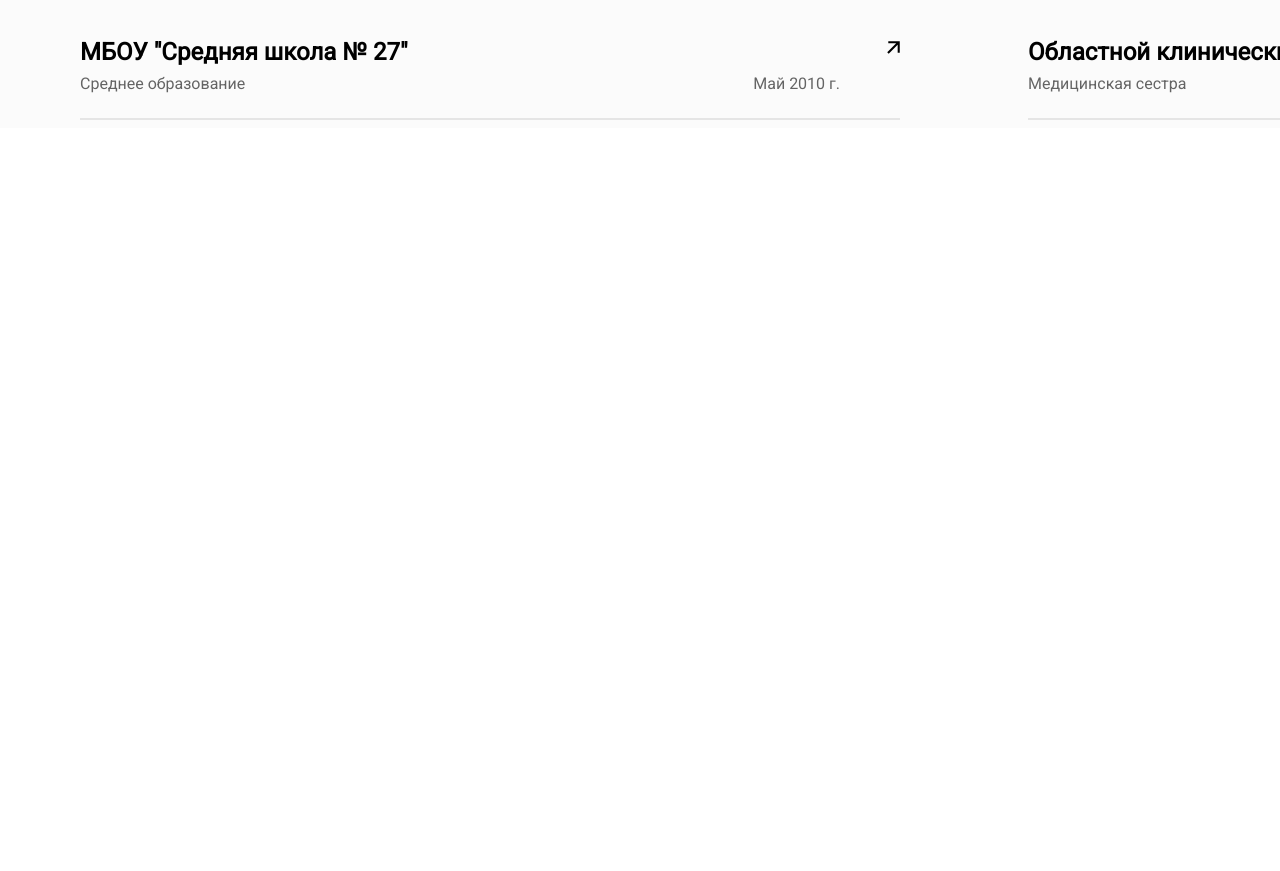
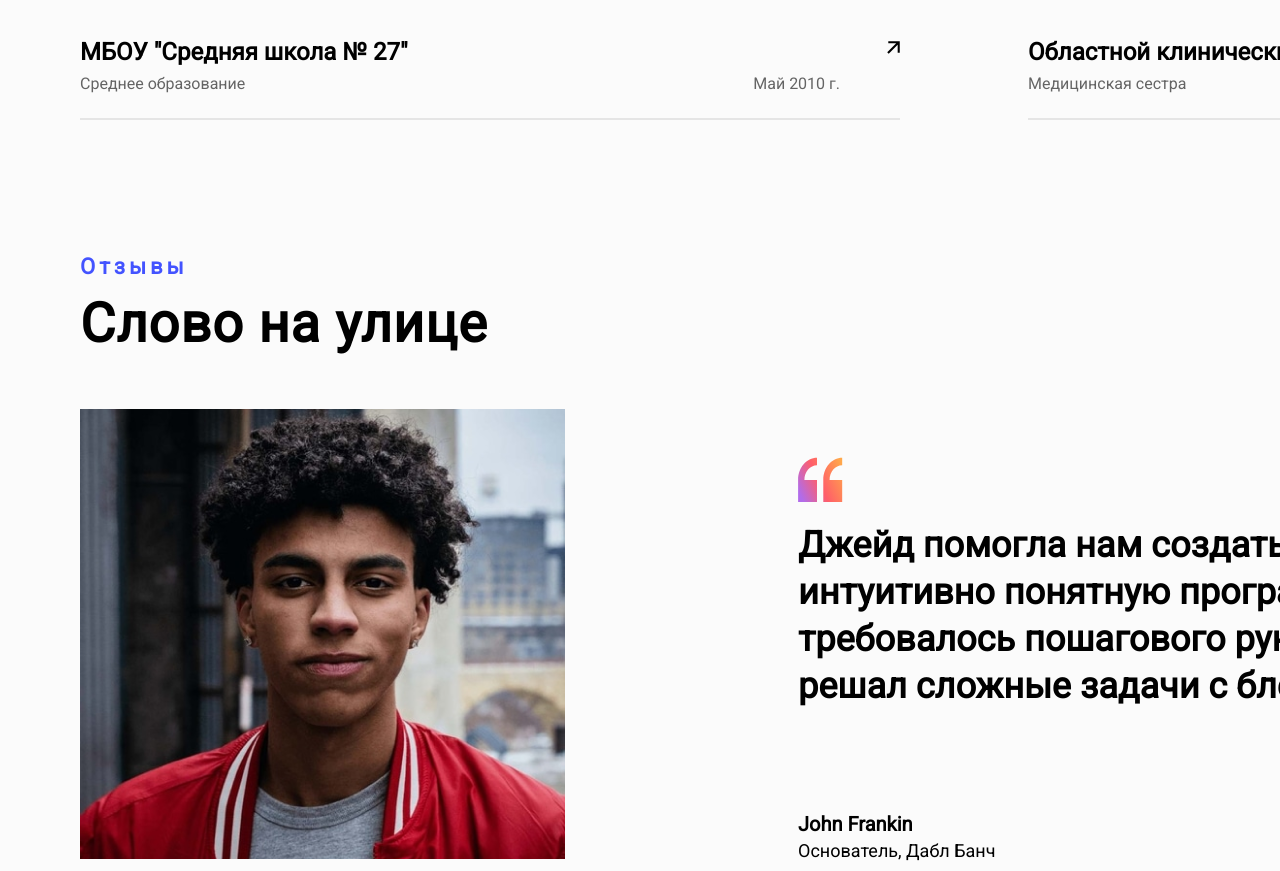
Before and after one commit to Roman4egs1994/ReactMassage, a React (Create React App) app: page / in a window 1280 px wide. Shown: the part 5680-6551 px from the top of the page. Before the commit the page ends 5808 px from the top, so only its background shows below. Built offline with nearby package versions, Linux system fonts and the light colour scheme.

Commit message:
added view

```diff
--- a/src/App.css
+++ b/src/App.css
@@ -692,3 +692,102 @@ body , html, h1, h2, h3, h4, h5, h6 , p, ul, img, div {
     line-height: 21px;
     color: rgba(0, 0, 0, 0.6);
 }
+
+.testimonials {
+    background-color: var(--background-light-part);
+    padding: 8em 2em 0.5em 5em;
+}
+
+.testimonials_name_title {
+    font-size: 22px;
+    font-weight: 700;
+    line-height: 22px;
+    letter-spacing: 4px;
+    text-align: left;
+    color: #4353FF;
+}
+
+.testimonails_discr{
+    padding: 1em 0em 0em 0em;
+}
+
+.testimonails_discr_part {
+    font-style: normal;
+    font-weight: 700;
+    font-size: 54px;
+    line-height: 59px;
+    letter-spacing: 1px;
+    color: #000000;
+}
+
+.review{
+    display: flex;
+    justify-content: space-between;
+    padding: 3.5em 0em 0em 0em;
+}
+
+.review_right {
+    width: 1050px;
+    margin-top: 3em;
+}
+
+.review_discription {
+    padding: 1em 15em 0em 0em;
+}
+
+.review_discr {
+    font-style: normal;
+    font-weight: 700;
+    font-size: 36px;
+    line-height: 47px
+}
+
+.review_bottom_flex {
+    display: flex;
+    justify-content: space-between;
+    align-items:flex-end;
+}
+
+.review_FIO {
+    padding: 6.5em 0em 0em 0em;
+}
+
+.FIO {
+    font-style: normal;
+    font-weight: 700;
+    font-size: 20px;
+    line-height: 20px;
+}
+
+.job_fio {
+    padding: 0.5em 0em 0em 0em;
+}
+
+.name_job {
+    font-style: normal;
+    font-weight: 400;
+    font-size: 18px;
+    line-height: 18px;
+}
+
+.castom_nav_prew__two {
+    cursor: pointer;
+    font-size: 30px;
+    width: 40px;
+    height: 43px;
+    color: rgb(255, 255, 255);
+    border: 2px solid black;
+    padding: 0px 13px;
+    background-color: #000000;
+}
+
+.castom_nav_next__two {
+    cursor: pointer;
+    font-size: 30px;
+    width: 40px;
+    height: 43px;
+    color: rgb(255, 255, 255);
+    border: 2px solid black;
+    padding: 0px 13px;
+    background-color: #000000;
+}
--- a/src/App.js
+++ b/src/App.js
@@ -15,6 +15,8 @@ import mePhotoTwo from '../src/images/me_photoTwo.png';
 import mePhotoFree from '../src/images/me_photoFree.png';
 // import education from '../src/images/education.svg';
 import arrov from '../src/images/arrov.svg';
+import review from '../src/images/review.png';
+import quotes from '../src/images/quotes.svg';
 import './App.css';
 import { useTimer, deadline } from './scriptTimer.js';
 
@@ -548,6 +550,54 @@ function App() {
                 </div>
             </div>
         </div>
+
+        <div className='testimonials'>
+            <div className='testimonails_name'>
+                <p className='testimonials_name_title'>Отзывы</p>
+            </div>
+            <div className='testimonails_discr'>
+                <p className='testimonails_discr_part'>Слово на улице</p>
+            </div>
+
+            <div className='review'>
+                <div className='review_left'>
+                    <div className='review_img'>
+                        <img className='review_image' src={review} alt=''/>
+                    </div>
+                </div>
+
+                <div className='review_right'>
+                    <div className='review_img'>
+                        <img className='review_quotes' src={quotes} alt=''/>
+                    </div>
+
+                    <div className='review_discription'>
+                        <p className='review_discr'>Джейд помогла нам создать настолько интуитивно понятную программу,
+                        что не требовалось пошагового руководства. Он решал сложные задачи с блестящим дизайном</p>
+                    </div>
+
+                    <div className='review_bottom'>
+                       <div className='review_bottom_flex'>
+                           <div className='review_bottom_left'>
+                                <div className='review_FIO'>
+                                    <p className='FIO'>John Frankin</p>
+                                </div>
+                                <div className='job_fio'>
+                                    <p className='name_job'>Основатель, Дабл Банч</p>
+                                </div>
+                            </div>
+
+                            <div className='review_bottom_right'>
+                                 <div className='castom_nav_two'>
+                                    <span className='castom_nav_prew__two'>&#x2039;</span>
+                                    <span className='castom_nav_next__two'>&#x203A;</span>
+                                </div>
+                            </div>
+                        </div>
+                    </div>
+                </div>
+            </div>
+        </div>
   </div>
   );
 }
```
Also changed, not shown: src/images/quotes.svg (added), src/images/review.png (added).
